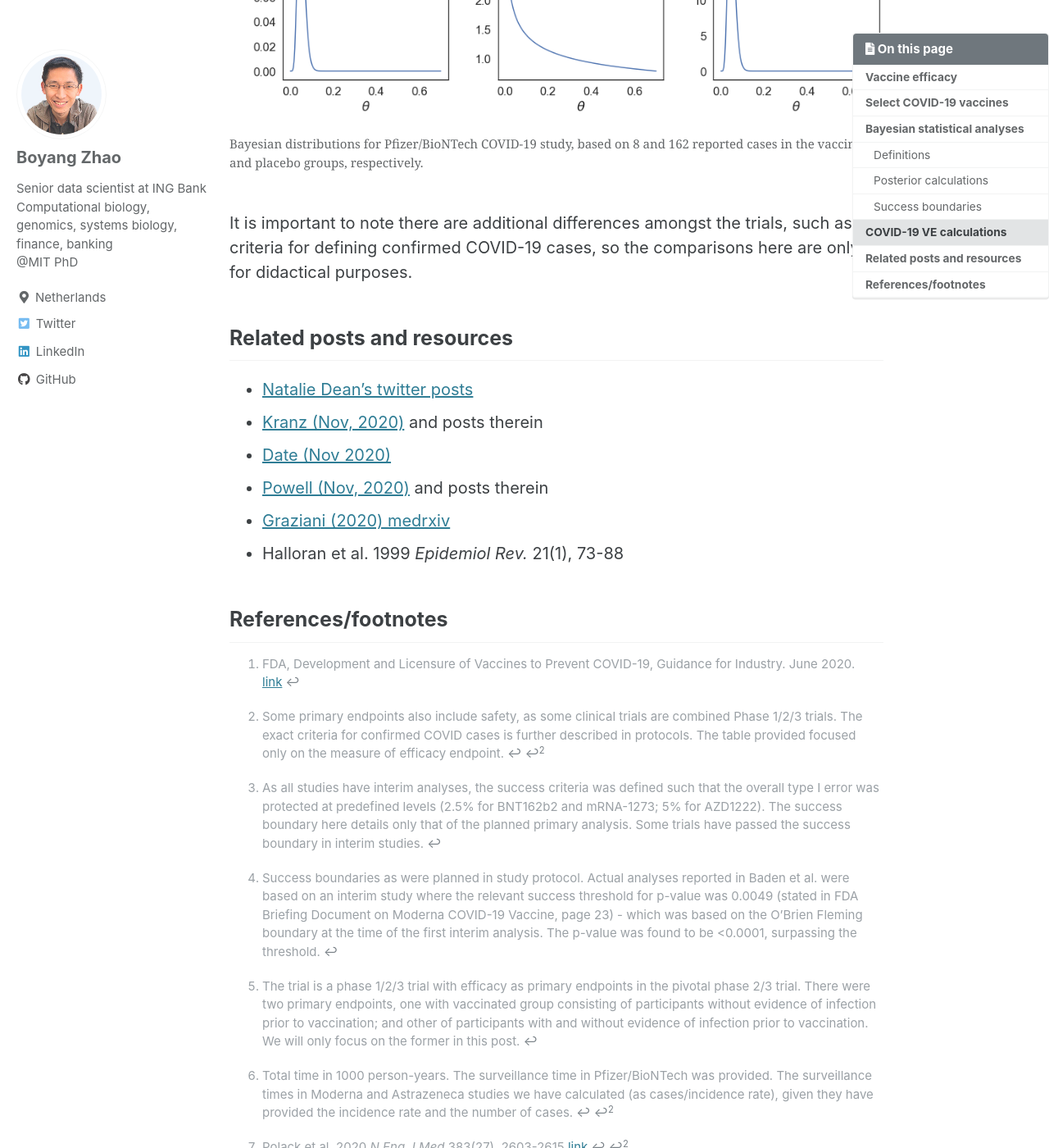
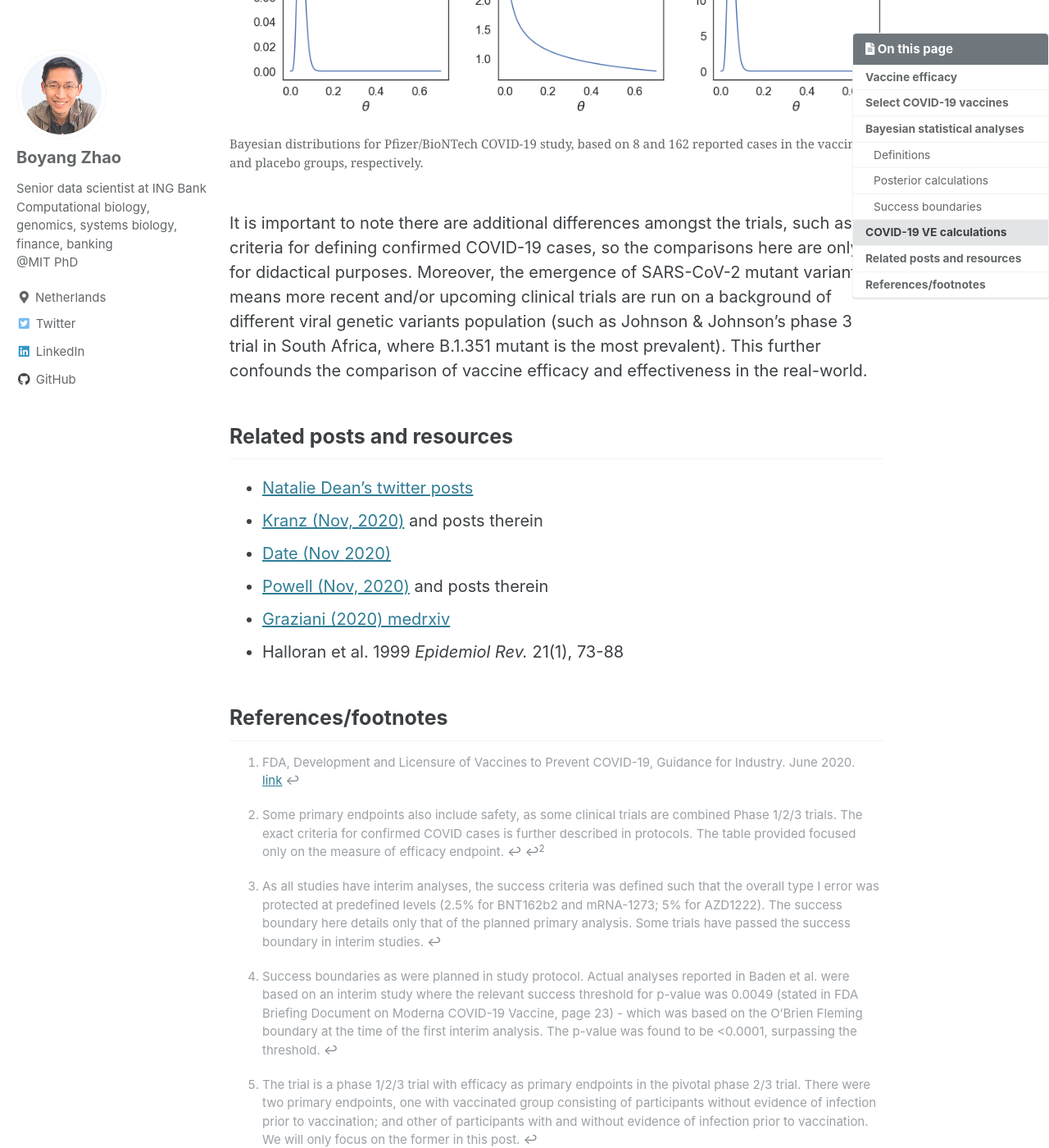
Before and after one commit to boyangzhao/boyangzhao.github.io, a Jekyll site: the page built from _posts/2021-01-26-vaccine_efficacy_bayesian.md, in a window 1280 px wide and 1400 px high, scrolled down 10901 px. Shown: the whole window at 82% size. Built offline with Jekyll 4.4.1, drawn with Linux system fonts in a browser that asks for light colours; cached includes are drawn as plain includes; formulas are drawn with MathJax 3; comment, search, counter and statistics services are not loaded; some of the changed text lies outside the part shown.

Commit message:
add mutant info to ve post

```diff
--- a/_posts/2021-01-26-vaccine_efficacy_bayesian.md
+++ b/_posts/2021-01-26-vaccine_efficacy_bayesian.md
@@ -7,7 +7,7 @@ toc: true
 toc_sticky: true
 tags:
   - Bayesian
-  - clinical trials
+  - Clinical trials
 ---
 
 It was interesting to see that Pfizer/BioNTech used a Bayesian analysis of the primary endpoint for its COVID-19 vaccine. There are a few posts on this already last year (see resources section below), so I will try not to repeat everything. The goals of this post is to provide (1) an overview of the methods used in assessing vaccine efficacy, (2) more details on the Bayesian statistical analyses, including adjustments for surveillance time (albeit minor, but was used in the Pfizer/BioNTech study) for the sake of completeness and in fully recapitulating the results reported, and (3) adopt this method for the analysis of other select COVID-19 vaccines (which originally used frequentist approaches).
@@ -183,7 +183,6 @@ Once we have calculated P(VE>0.3\|data), we still need to know at what threshold
 
 Because there are interim analyses performed, we need to account for this in order to keep the overall type I error at a pre-defined level (e.g. 2.5%). Technically this is a frequentist concept, as we have a null hypothesis and corresponding test statistic, in which we reject at a pre-defined alpha level. With interim studies, traditionally in the frequentist approach, we use alpha spending functions (e.g. Lan-DeMets O’Brien-Fleming) that describes how much alpha we 'spend' at each interim analysis so the overall alpha is kept ('protected') at e.g. 2.5%. In practice, this then defines the alpha to accept/reject the null hypothesis at any given interim analysis. With the Bayesian trial design, this frequentist characteristic can be incorporated via determining thresholds for the posterior probabilities (i.e. P(VE>0.3\|data)), such that the overall type I error is controlled at a desired level - hence somewhat of a hybrid frequentist/Bayesian strategy.
 
-<!-- TO DO -->
 In the Pfizer/BioNTech study, the success boundaries were defined as P(VE>0.3\|data) > 0.995 and >0.986 for interim and primary analyses, respectively. The boundaries can be derived based on simulations and/or sensitivity analyses (it was unclear the exact methods used in the Pfizer/BioNTech study). From a given boundary, we can also derive the design operating characteristics. This would be a post in of itself and we will not delve deeper here.
 
 ## COVID-19 VE calculations
@@ -261,7 +260,7 @@ Not surprisingly the calculations for VE and posterior match exactly the results
 
 {% include figure image_path="/images/ve_pfizer.png" caption="Bayesian distributions for Pfizer/BioNTech COVID-19 study, based on 8 and 162 reported cases in the vaccinated and placebo groups, respectively." %}
 
-It is important to note there are additional differences amongst the trials, such as criteria for defining confirmed COVID-19 cases, so the comparisons here are only for didactical purposes.
+It is important to note there are additional differences amongst the trials, such as criteria for defining confirmed COVID-19 cases, so the comparisons here are only for didactical purposes. Moreover, the emergence of SARS-CoV-2 mutant variants means more recent and/or upcoming clinical trials are run on a background of different viral genetic variants population (such as Johnson & Johnson's phase 3 trial in South Africa, where B.1.351 mutant is the most prevalent). This further confounds the comparison of vaccine efficacy and effectiveness in the real-world.
 
 ## Related posts and resources
 - [Natalie Dean's twitter posts](https://twitter.com/nataliexdean/status/1307067685310730241?s=20)
```
